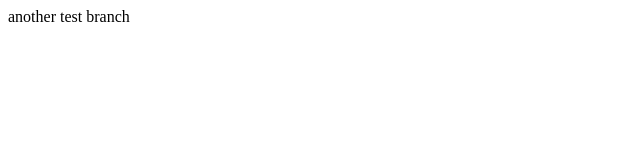
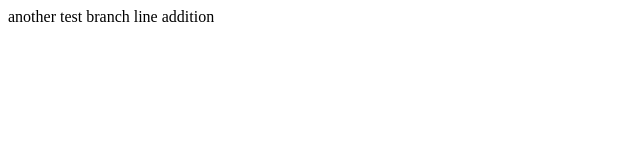
Before and after one commit to arjunhadke7/fns, a plain HTML site: page another-test-branch.html in a window 1280 px wide. Shown: the whole page, without its empty margins (0-640 px from the left). Drawn offline with Linux system fonts and the light colour scheme.

Commit message:
Update another-test-branch.html

```diff
--- a/another-test-branch.html
+++ b/another-test-branch.html
@@ -7,5 +7,6 @@
 </head>
 <body>
     another test branch
+    line addition
 </body>
 </html>
```
